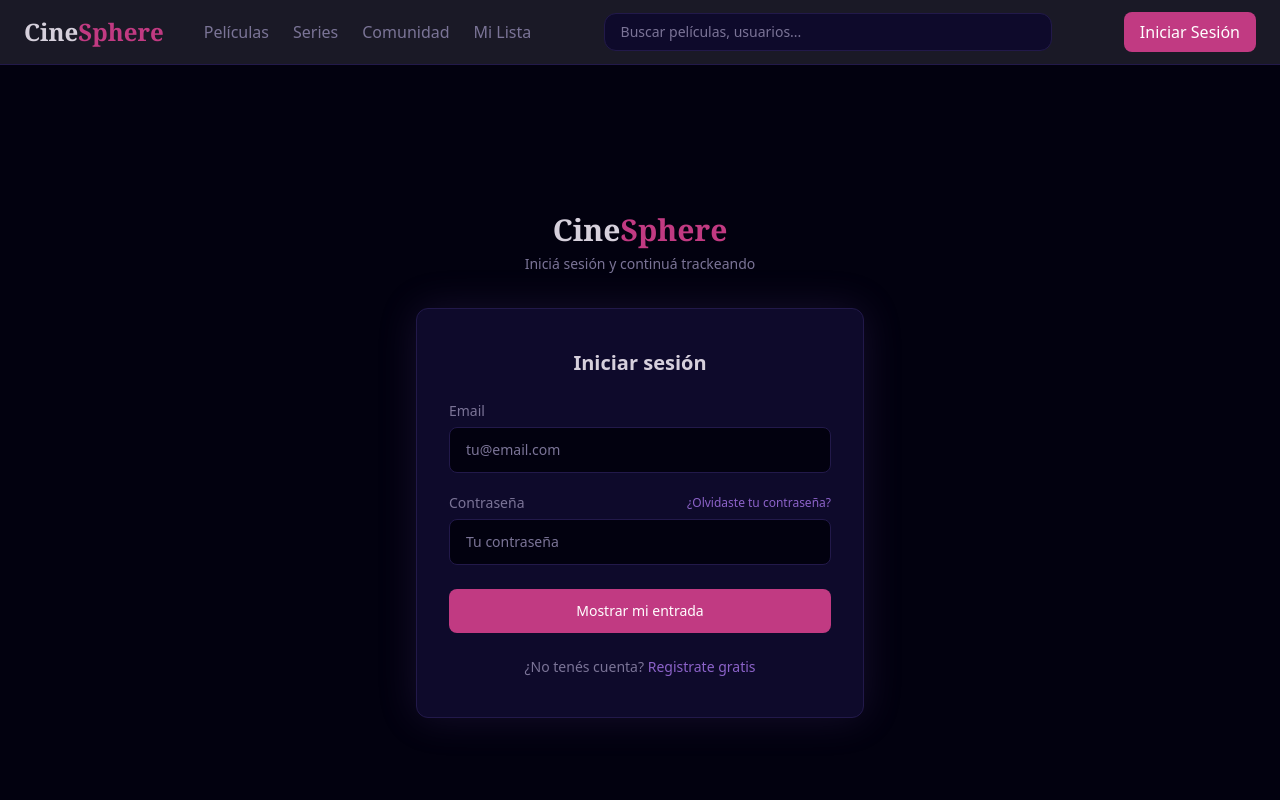
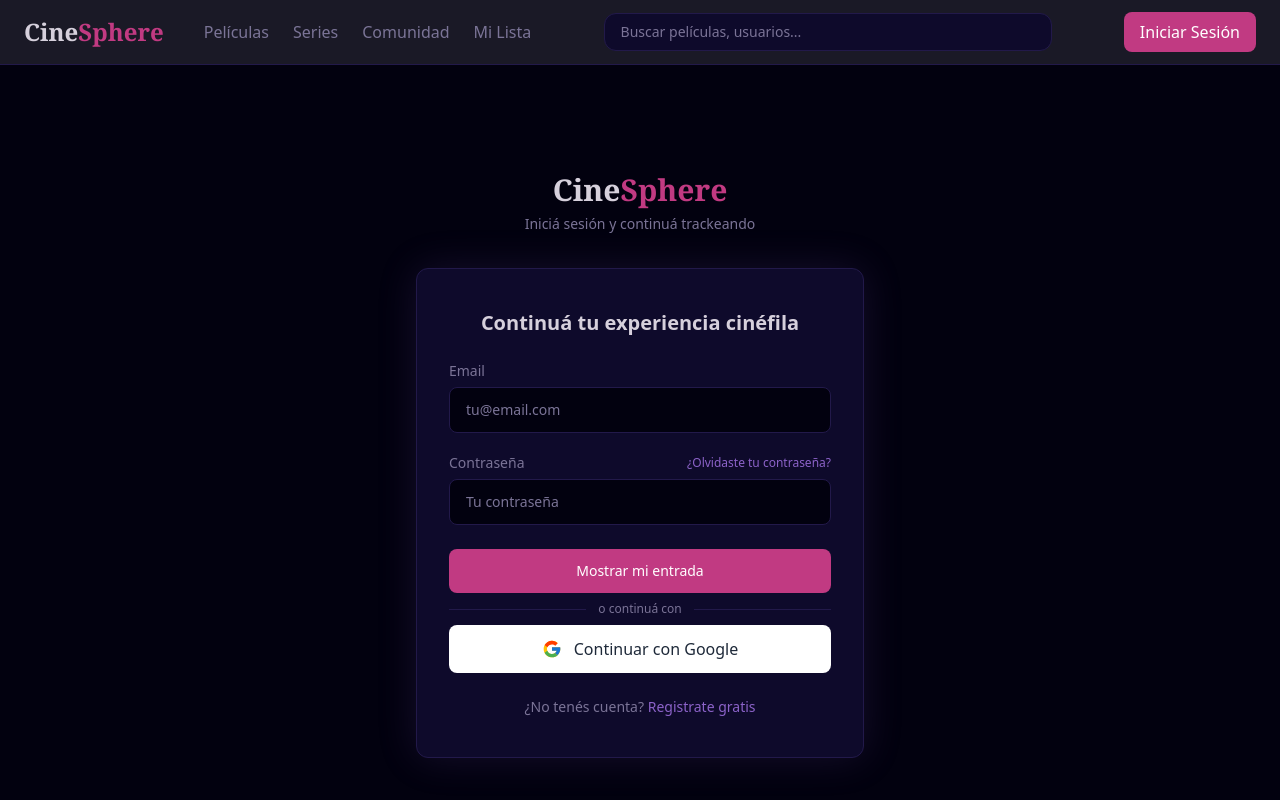
Before and after one commit to proyectofinalmfa2026-lang/Frontend, a Next.js app: page /Login in a window 1280 px wide. Shown: the top 800 px of the page. Built offline with nearby package versions, Linux system fonts and the light colour scheme; no server answers.

Commit message:
feat(auth): add Google authentication entry point

```diff
--- a/Views/auth/LoginView.tsx
+++ b/Views/auth/LoginView.tsx
@@ -23,6 +23,12 @@
     resolver: zodResolver(loginSchema),
   });
 
+  const handleGoogleLogin = () => {
+    toast.info("Google Login proximamente disponible");
+    // Aquí podrías redirigir a tu backend para iniciar el flujo de autenticación de Google
+    window.location.href = `${process.env.NEXT_PUBLIC_API_URL}/auth/google`;
+  };
+
   const onSubmit = async (data: LoginSchema) => {
     try {
       setIsLoading(true);
@@ -44,7 +50,7 @@
   };
 
   return (
-    <div className="min-h-screen bg-[#02010F] flex items-center justify-center px-4">
+    <div className="min-h-screen bg-[#02010F] flex items-center justify-center px-5 py-10">
       {" "}
       <div className="w-full max-w-md">
         {/* Logo */}{" "}
@@ -60,7 +66,7 @@
         {/* Card */}
         <div className="bg-[#0E0A2B] border border-[#22194A] rounded-xl px-8 py-10 shadow-[0_0_40px_rgba(140,99,201,0.15)]">
           <h2 className="text-xl text-center font-semibold mb-6 text-[#D6D0DC]">
-            Iniciar sesión
+            Continuá tu experiencia cinéfila
           </h2>
 
           <form
@@ -156,6 +162,57 @@
               {isLoading ? "Iniciando sesión..." : "Mostrar mi entrada"}
             </button>
           </form>
+          <div className="flex items-center gap-3 my-2">
+            <div className="h-px flex-1 bg-[#22194A]" />
+            <span className="text-xs text-[#7B7497]">o continuá con</span>
+            <div className="h-px flex-1 bg-[#22194A]" />
+          </div>
+
+          {/* Google Button */}
+          <button
+            type="button"
+            onClick={handleGoogleLogin}
+            className="
+    flex
+    items-center
+    justify-center
+    gap-3
+    w-full
+    bg-white
+    hover:bg-gray-100
+    text-gray-800
+    font-medium
+    py-3
+    rounded-lg
+    transition-colors
+    cursor-pointer
+  "
+          >
+            <svg
+              xmlns="http://www.w3.org/2000/svg"
+              viewBox="0 0 48 48"
+              width="20"
+              height="20"
+            >
+              <path
+                fill="#FFC107"
+                d="M43.611 20.083H42V20H24v8h11.303C33.655 32.657 29.199 36 24 36c-6.627 0-12-5.373-12-12s5.373-12 12-12c3.059 0 5.842 1.154 7.961 3.039l5.657-5.657C34.046 6.053 29.27 4 24 4 12.955 4 4 12.955 4 24s8.955 20 20 20 20-8.955 20-20c0-1.341-.138-2.65-.389-3.917z"
+              />
+              <path
+                fill="#FF3D00"
+                d="M6.306 14.691l6.571 4.819C14.655 16.108 18.961 13 24 13c3.059 0 5.842 1.154 7.961 3.039l5.657-5.657C34.046 6.053 29.27 4 24 4c-7.682 0-14.318 4.337-17.694 10.691z"
+              />
+              <path
+                fill="#4CAF50"
+                d="M24 44c5.166 0 9.86-1.977 13.409-5.192l-6.19-5.238C29.146 35.091 26.671 36 24 36c-5.178 0-9.623-3.327-11.283-7.946l-6.522 5.025C9.539 39.556 16.227 44 24 44z"
+              />
+              <path
+                fill="#1976D2"
+                d="M43.611 20.083H42V20H24v8h11.303a12.05 12.05 0 0 1-4.084 5.57l.003-.002 6.19 5.238C36.971 38.493 44 33 44 24c0-1.341-.138-2.65-.389-3.917z"
+              />
+            </svg>
+            Continuar con Google
+          </button>
 
           {/* Footer */}
           <p className="text-center text-sm text-[#7B7497] mt-6">
--- /dev/null
+++ b/app/auth/callBacka/page.tsx
@@ -0,0 +1,24 @@
+"use client";
+
+import { useEffect } from "react";
+import { useRouter } from "next/navigation";
+
+export default function AuthCallbackPage() {
+  const router = useRouter();
+
+  useEffect(() => {
+    router.push("/"); // Redirige al usuario a la página principal después de la autenticación
+  }, [router]);
+
+  return (
+    <div className="min-h-screen bg-[#02010F] flex items-center justify-center">
+      <div className="text-center">
+        <h2 className="text-[#D6D0DC] text-xl font-semibold">
+          Iniciando sesión...
+        </h2>
+
+        <p className="text-[#7B7497] mt-2">Redirigiéndote a CineSphere</p>
+      </div>
+    </div>
+  );
+}
```
